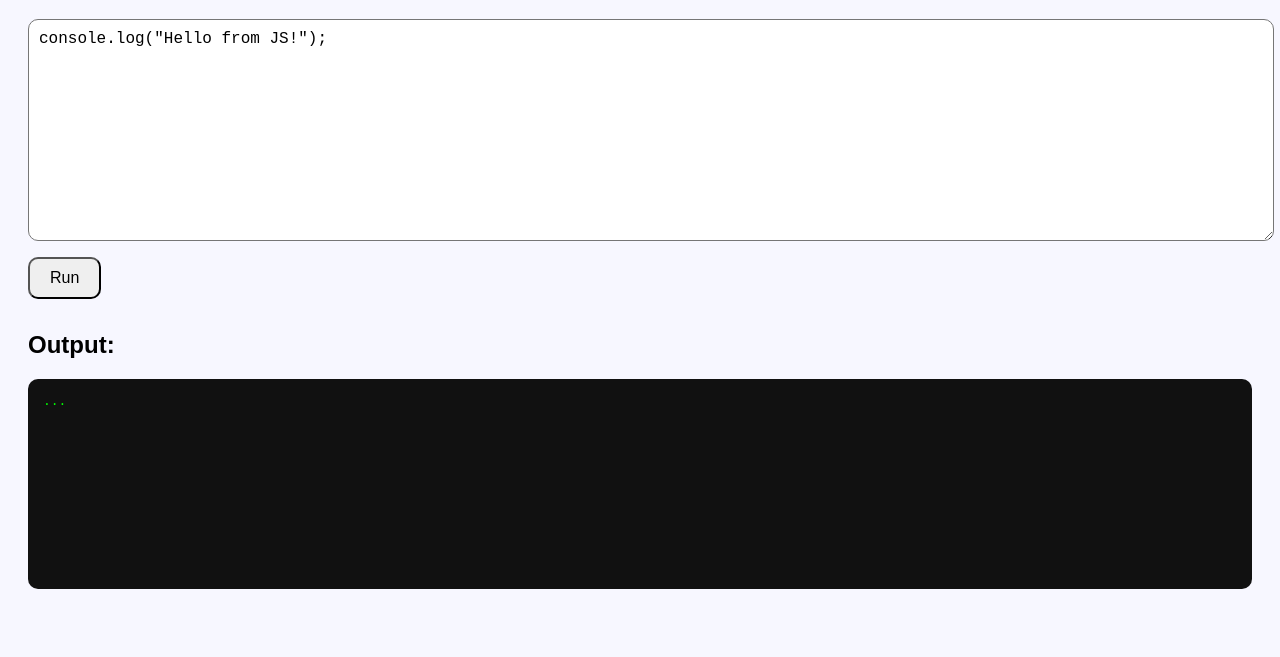
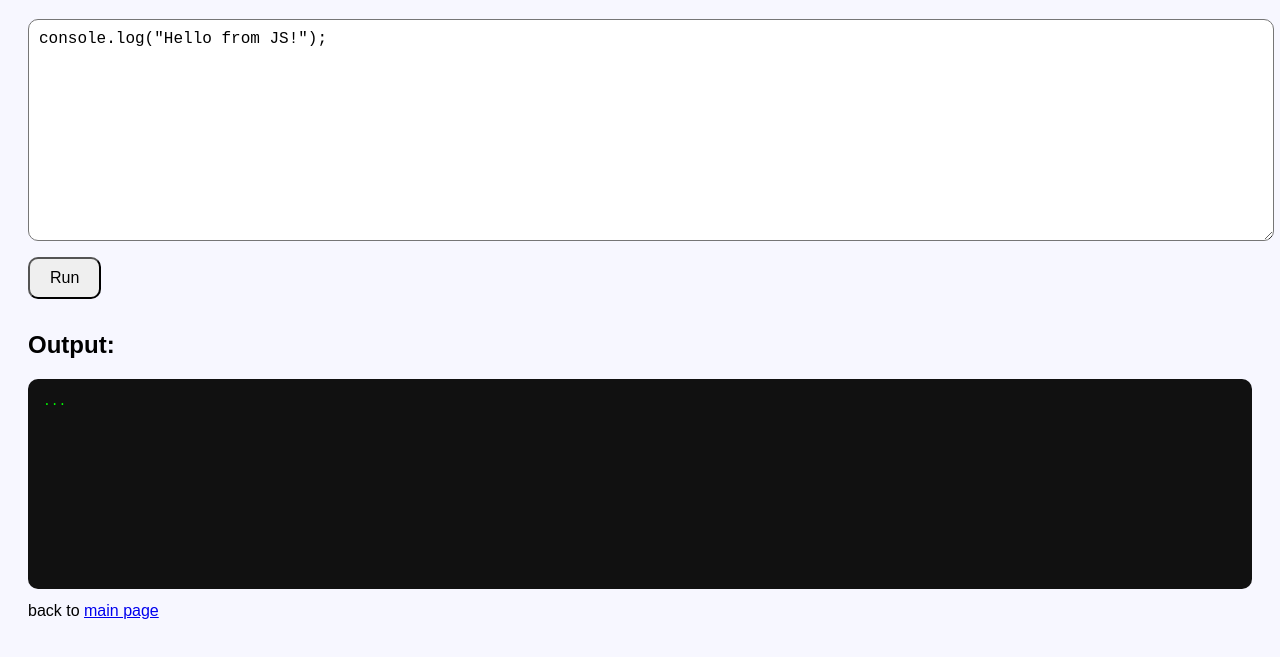
Before and after one commit to ashley3013-sys/modernweb, a plain HTML site: page javascript.html in a window 1280 px wide. Shown: the part 89-746 px from the top of the page. Drawn offline with Linux system fonts and the light colour scheme.

Commit message:
Update javascript.html

```diff
--- a/javascript.html
+++ b/javascript.html
@@ -67,5 +67,6 @@
       console.log = originalConsoleLog;
     }
   </script>
+  back to <a href="index.html">main page</a>
 </body>
 </html>
```
